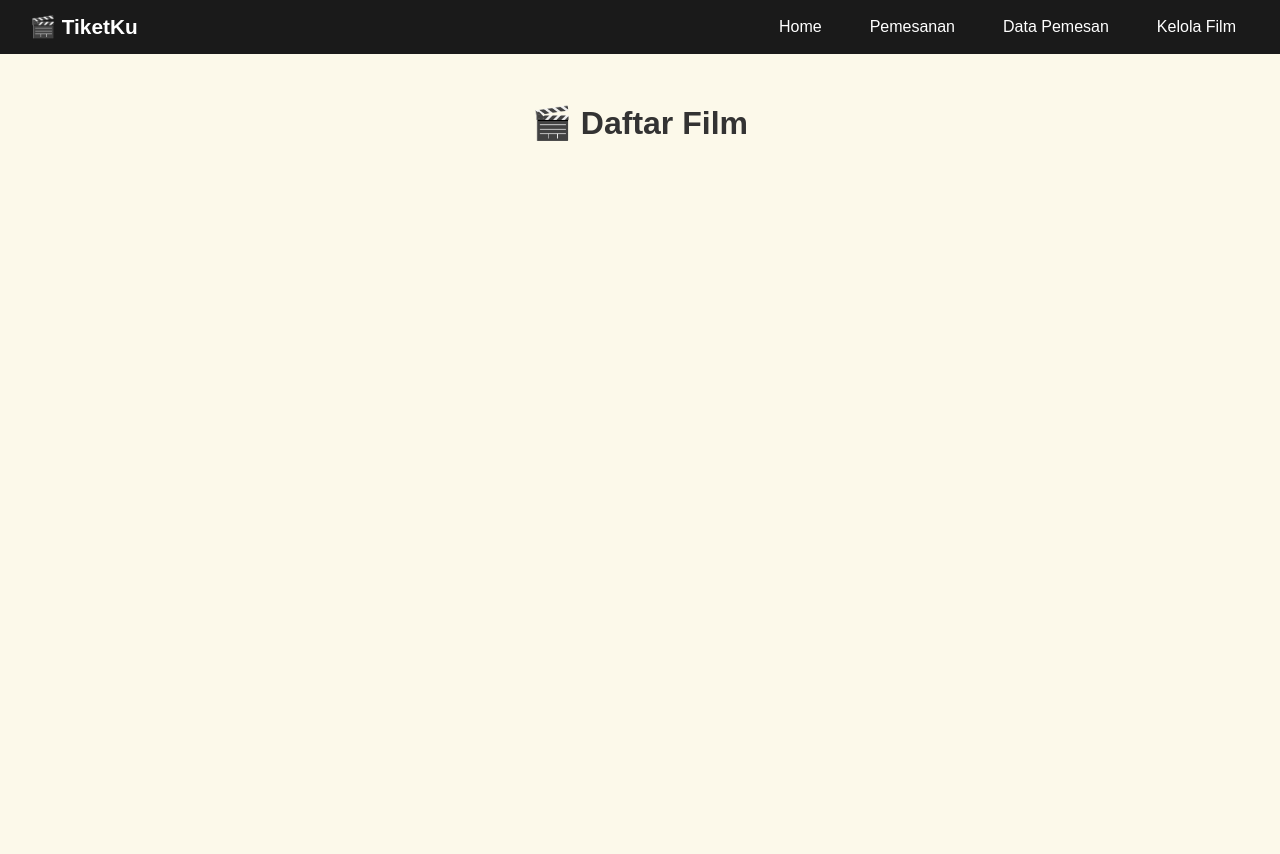
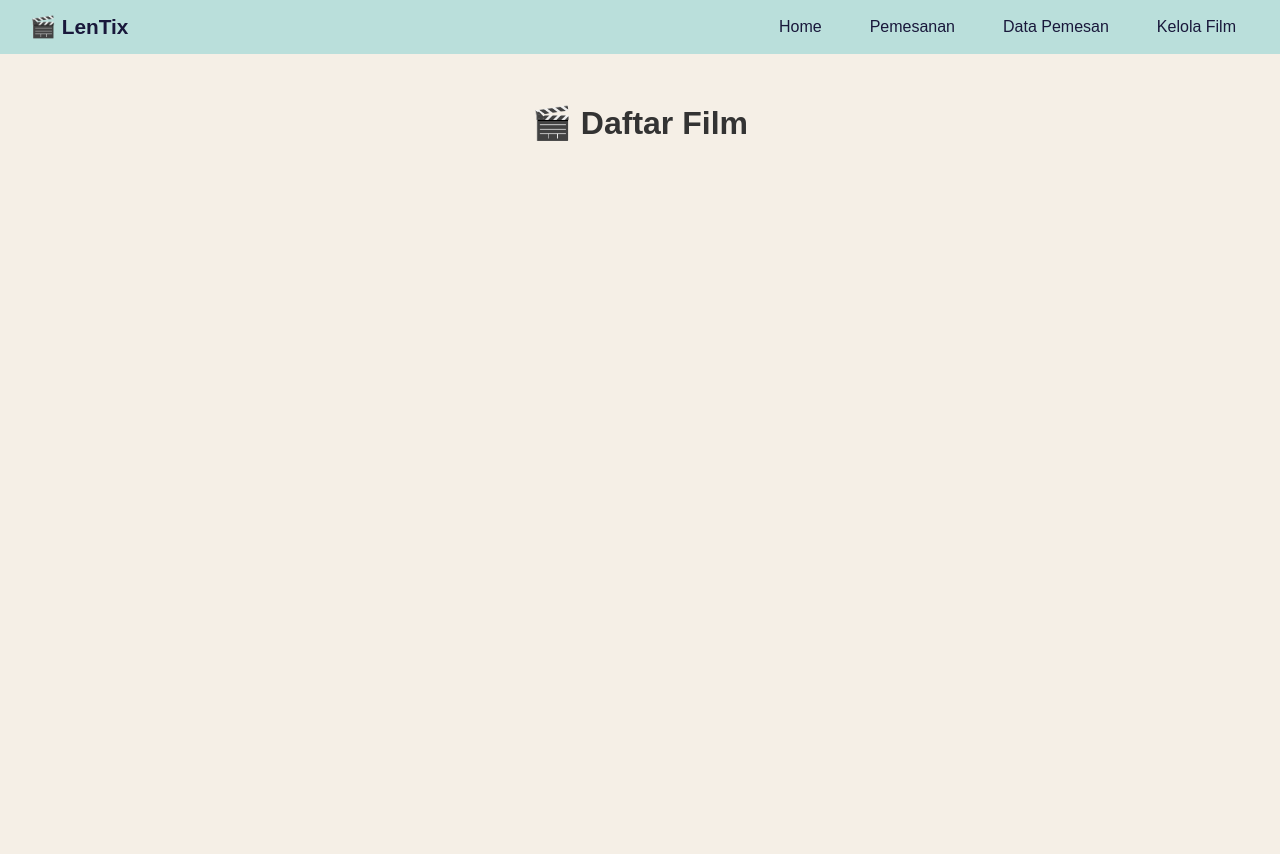
Before and after one commit to fauzanmuh/tiket-app, a PHP site: page / in a window 1280 px wide. Run offline with PHP 8.4, Linux system fonts and the light colour scheme; data that the repository does not hold is empty.

Commit message:
fix: change color

```diff
--- a/booking.php
+++ b/booking.php
@@ -18,7 +18,7 @@ $films = $pdo->query("SELECT * FROM film ORDER BY created_at DESC")->fetchAll();
 
 <body>
   <nav class="navbar">
-    <div class="logo">🎬 TiketKu</div>
+    <div class="logo">🎬 LenTix</div>
     <ul class="nav-links">
       <li><a href="index.php">Home</a></li>
       <li><a href="booking.php" class="active">Pemesanan</a></li>
--- a/css/style.css
+++ b/css/style.css
@@ -10,8 +10,8 @@
   display: flex;
   justify-content: space-between;
   align-items: center;
-  background: #1a1a1a;
-  color: #fff;
+  background: #BADFDB;
+  color: #19183B;
   padding: 15px 30px;
   position: sticky;
   top: 0;
@@ -30,7 +30,7 @@
 }
 
 .nav-links a {
-  color: #fff;
+  color: #19183B;
   text-decoration: none;
   padding: 8px 14px;
   border-radius: 6px;
@@ -51,7 +51,7 @@
 /* Home Section */
 .home {
   padding: 50px 30px;
-  background: #fcf9ea;
+  background: #F5EFE6;
   min-height: 100vh;
 }
 
@@ -74,7 +74,7 @@
 }
 
 .film-card {
-  background: #fff;
+  background: #F5EFE6;
   border-radius: 10px;
   box-shadow: 0 2px 10px rgba(0, 0, 0, 0.1);
   overflow: hidden;
@@ -119,7 +119,7 @@
 
 /* === CART LAYOUT === */
 .cart-section {
-  background: #f8f8f8;
+  background: #F5EFE6;
   padding: 40px 20px;
   min-height: 100vh;
 }
--- a/data.php
+++ b/data.php
@@ -16,7 +16,7 @@ $pesanan = $pdo->query("SELECT p.*, f.judul FROM pesanan p JOIN film f ON p.film
 
 <body>
     <nav class="navbar">
-        <div class="logo">🎬 TiketKu</div>
+        <div class="logo">🎬 LenTix</div>
         <ul class="nav-links">
             <li><a href="index.php">Home</a></li>
             <li><a href="booking.php">Pemesanan</a></li>
--- a/film.php
+++ b/film.php
@@ -59,7 +59,7 @@ if (isset($_GET['edit'])) {
 
 <body>
     <nav class="navbar">
-        <div class="logo">🎬 TiketKu</div>
+        <div class="logo">🎬 LenTix</div>
         <ul class="nav-links">
             <li><a href="index.php">Home</a></li>
             <li><a href="booking.php">Pemesanan</a></li>
--- a/index.php
+++ b/index.php
@@ -9,7 +9,7 @@ $films = $pdo->query("SELECT * FROM film ORDER BY created_at DESC")->fetchAll();
 <head>
   <meta charset="UTF-8" />
   <meta name="viewport" content="width=device-width, initial-scale=1.0" />
-  <title>Home - TiketKu</title>
+  <title>Home - LenTix</title>
   <link rel="stylesheet" href="css/style.css" />
   <script src="https://code.jquery.com/jquery-3.6.0.min.js"></script>
   <script src="js/script.js" defer></script>
@@ -17,7 +17,7 @@ $films = $pdo->query("SELECT * FROM film ORDER BY created_at DESC")->fetchAll();
 
 <body>
   <nav class="navbar">
-    <div class="logo">🎬 TiketKu</div>
+    <div class="logo">🎬 LenTix</div>
     <ul class="nav-links">
       <li><a href="index.php">Home</a></li>
       <li><a href="booking.php">Pemesanan</a></li>
```
